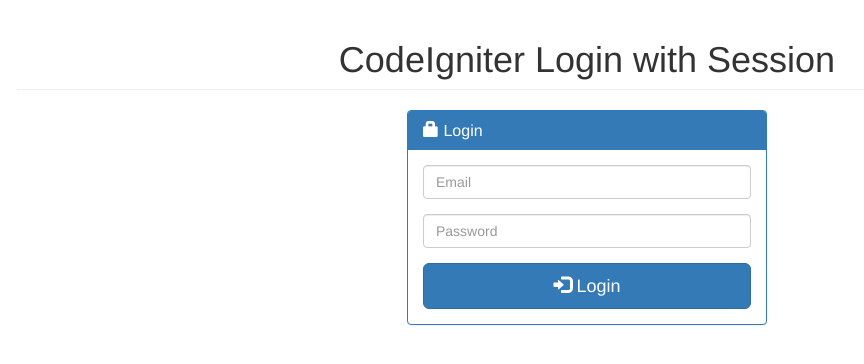
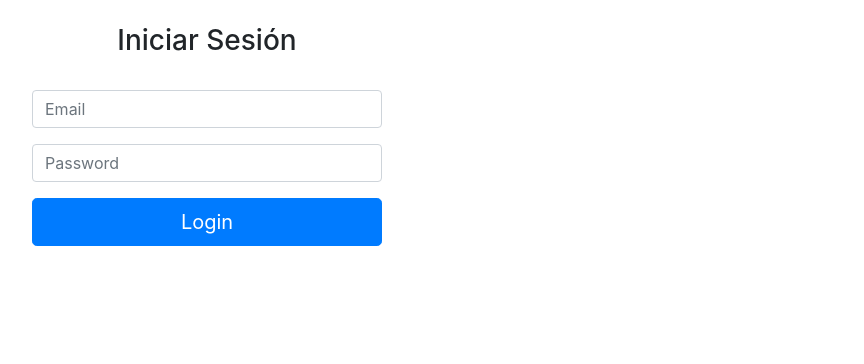
Before and after one commit to mflorian96/practicaumg_crud, a CodeIgniter app: page /codeigniter_crud/index.php/ in a window 1280 px wide. Shown: the top 364 px of the page, without its empty margins (53-917 px from the left). Run offline with CodeIgniter, Linux system fonts and the light colour scheme; some libraries are stand-ins or nearby versions.

Commit message:
Finalizado el login, y redireccionamiento al formulario de ingreso

```diff
--- a/application/config/config.php
+++ b/application/config/config.php
@@ -1,9 +1,9 @@
 <?php
 defined('BASEPATH') OR exit('No direct script access allowed');
 
-$config['base_url'] = 'http://localhost/codeigniter_crud/';
+//$config['base_url'] = 'http://localhost/codeigniter_crud/';
 
-//$config['base_url'] = 'http://localhost/codeigniter_login/';
+$config['base_url'] = 'http://localhost/practicaumg_crud/';//Nos muestra predeterminadamente el login
 
 $config['index_page'] = 'index.php';
 
--- a/application/config/database.php
+++ b/application/config/database.php
@@ -8,7 +8,7 @@ $db['default'] = array(
 	'dsn'	=> '',
 	'hostname' => 'localhost',
 	'username' => 'root',
-	'password' => '',
+	'password' => 'root', //Dejar sin contraseña para su configuracion local
 	'database' => 'umg_test',
 	'dbdriver' => 'mysqli',
 	'dbprefix' => '',
--- a/application/config/routes.php
+++ b/application/config/routes.php
@@ -3,13 +3,14 @@ defined('BASEPATH') OR exit('No direct script access allowed');
 
 //$route['default_controller'] = 'project/index';
 $route['default_controller'] = 'user';
-$route['home'] = 'user/home';
+$route['home'] = 'project/index'; //Lleva a la vista index.php
 $route['404_override'] = '';
 $route['translate_uri_dashes'] = FALSE;
-
+/*
 $route['project'] = "project/index";
 $route['project/create'] = "project/create";
 $route['project/store']['post'] = "project/store";
 $route['project/edit/(:num)'] = "project/edit/$1";
 $route['project/update/(:num)']['put'] = "project/update/$1";
 $route['project/delete/(:num)']['delete'] = "project/delete/$1";
+*/
--- a/application/controllers/User.php
+++ b/application/controllers/User.php
@@ -37,10 +37,11 @@ class User extends CI_Controller {
 		}
 		else{
 			header('location:'.base_url().$this->index());
-			$this->session->set_flashdata('error','Invalid login. User not found');
+			$this->session->set_flashdata('error','Usuario Invalido. Pueda que no esté Registrado');
 		}
 	}
 
+	//Utilice esta funcion para redireccionar a la vista index.php
 	public function home(){
 		//load session library
 		$this->load->library('session');
--- a/application/views/home.php
+++ b/application/views/home.php
@@ -3,7 +3,7 @@
 <head>
 	<meta charset="utf-8">
 	<title>CodeIgniter Login</title>
-	<link rel="stylesheet" type="text/css" href="<?php echo base_url(); ?>bootstrap/css/bootstrap.min.css">
+	<!--<link rel="stylesheet" type="text/css" href="<?php echo base_url(); ?>bootstrap/css/bootstrap.min.css">-->
 </head>
 <body>
 <div class="container">
--- a/application/views/layout/login.php
+++ /dev/null
@@ -1 +0,0 @@
-<h2>Login</h2>
--- a/application/views/login_page.php
+++ b/application/views/login_page.php
@@ -2,18 +2,20 @@
 <html>
 <head>
 	<meta charset="utf-8">
-	<title>CodeIgniter Login</title>
-	<link rel="stylesheet" type="text/css" href="<?php echo base_url(); ?>bootstrap/css/bootstrap.min.css">
-</head>
+	<title>Practica UMG</title>
+	<link href="https://cdnjs.cloudflare.com/ajax/libs/twitter-bootstrap/4.4.0/js/bootstrap.min.js" rel="stylesheet">
+    <link href="https://stackpath.bootstrapcdn.com/bootstrap/4.4.1/css/bootstrap.min.css" rel="stylesheet" integrity="sha384-Vkoo8x4CGsO3+Hhxv8T/Q5PaXtkKtu6ug5TOeNV6gBiFeWPGFN9MuhOf23Q9Ifjh" crossorigin="anonymous">
+
+	</head>
 <body>
 <div class="container">
-	<h1 class="page-header text-center">CodeIgniter Login with Session</h1>
-	<div class="row">
+	<br>
+	<div class="row" align="center">
 		<div class="col-sm-4 col-sm-offset-4">
-			<div class="login-panel panel panel-primary">
+			<div class="login-panel panel panel-primary" aling= "center">
 		        <div class="panel-heading">
-		            <h3 class="panel-title"><span class="glyphicon glyphicon-lock"></span> Login
-		            </h3>
+		            <h3 class="panel-title"><span class="glyphicon glyphicon-lock"></span> Iniciar Sesión</h3>
+					<br>
 		        </div>
 		    	<div class="panel-body">
 		        	<form method="POST" action="<?php echo base_url(); ?>index.php/user/login">
--- a/application/views/project/index.php
+++ b/application/views/project/index.php
@@ -55,5 +55,8 @@
             </tr>
             <?php } ?>
         </table>
+
     </div>
+
 </div>
+<a href="<?php echo base_url(); ?>index.php/user/logout" class="btn btn-danger">Salir</a>
```
